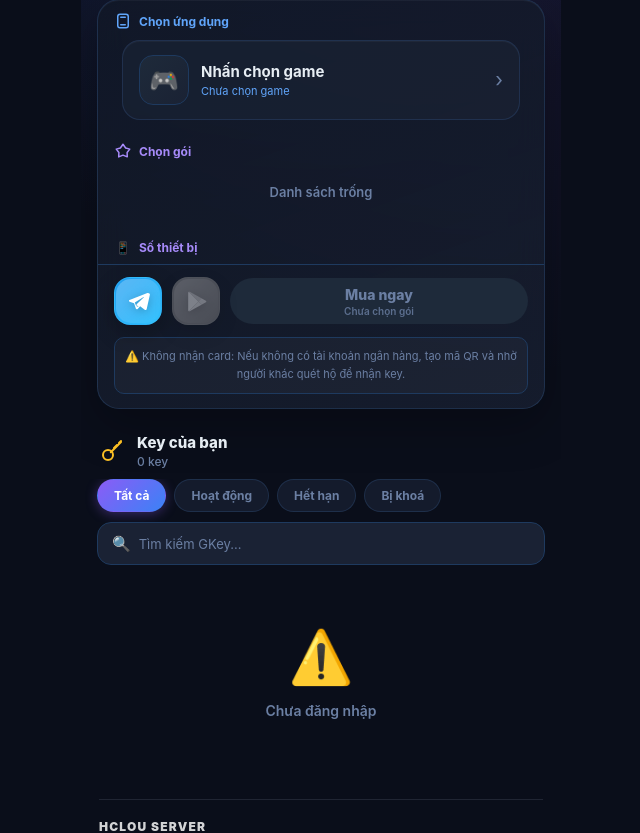
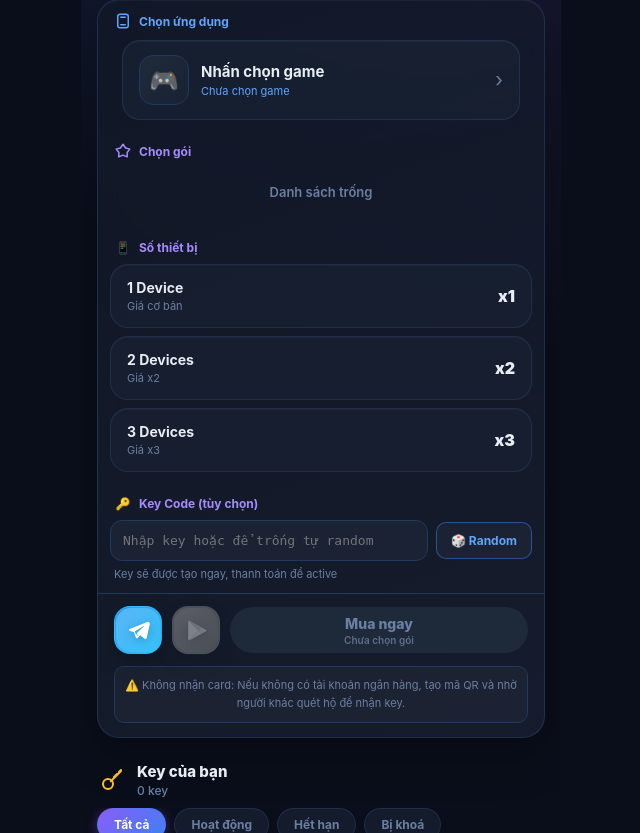
Before and after one commit to admin123ak/hclou, a PHP site: page /history/ in a window 1280 px wide. Shown: the part 391-1224 px from the top of the page, without its empty margins (319-959 px from the left). Run offline with PHP 8.4, Linux system fonts and the light colour scheme; some libraries are stand-ins or nearby versions.

Commit message:
UI: Hiện form tạo key đầy đủ giống Panel Kuro
- Bỏ display:none khỏi deviceList và keyInputWrap
- Device selector + Key input luôn hiển thị (không ẩn/hiện theo package)
- Chỉ ẩn khi chọn gói free
- UX giống Panel Kuro: tất cả options hiện 1 lần

Co-Authored-By: Claude Opus 4.7 <noreply@anthropic.com>

```diff
--- a/index.php
+++ b/index.php
@@ -305,7 +305,7 @@ html,body{height:100%;background:#0a0e1a!important;color:#e6edf3;font-family:-ap
       </div>
 
       <div class="pkg-label"><span class="label-ico">📱</span><span data-i18n="chooseDevices">Số thiết bị</span></div>
-      <div id="deviceList" class="pkg-list" style="display:none">
+      <div id="deviceList" class="pkg-list">
         <div class="pkg-row" onclick="pickDevices(1,this)">
           <div><div class="pkg-days">1 Device</div><div class="pkg-mode">Giá cơ bản</div></div>
           <div class="pkg-cost">x1</div>
@@ -320,8 +320,8 @@ html,body{height:100%;background:#0a0e1a!important;color:#e6edf3;font-family:-ap
         </div>
       </div>
 
-      <div class="pkg-label" id="keyInputLabel" style="display:none"><span class="label-ico">🔑</span><span data-i18n="customKey">Key Code (tùy chọn)</span></div>
-      <div id="keyInputWrap" style="display:none;padding:0 12px 12px">
+      <div class="pkg-label" id="keyInputLabel"><span class="label-ico">🔑</span><span data-i18n="customKey">Key Code (tùy chọn)</span></div>
+      <div id="keyInputWrap" style="padding:0 12px 12px">
         <div style="display:flex;gap:8px;align-items:center">
           <input type="text" id="customKeyInput" placeholder="Nhập key hoặc để trống tự random"
                  style="flex:1;padding:12px;border-radius:12px;border:1px solid var(--border);background:var(--bg3);color:var(--text);font-family:monospace;font-size:13px;outline:none">
@@ -682,18 +682,15 @@ function pickPkg(pid,el){
   document.querySelectorAll('#pkgList .pkg-row').forEach(function(e){ e.classList.remove('on'); });
   el.classList.add('on');
 
-  // Show device selector and key input after package selected
-  if(!selPkg.is_free){
-    document.getElementById('deviceList').style.display='flex';
-    document.getElementById('keyInputLabel').style.display='block';
-    document.getElementById('keyInputWrap').style.display='block';
-    // Auto-select 1 device by default
-    if(!selDevices) pickDevices(1, document.querySelector('#deviceList .pkg-row'));
-  } else {
+  // Device selector and key input always visible (Panel Kuro style)
+  // Just hide for free keys
+  if(selPkg.is_free){
     document.getElementById('deviceList').style.display='none';
     document.getElementById('keyInputLabel').style.display='none';
     document.getElementById('keyInputWrap').style.display='none';
   }
+  // Auto-select 1 device by default if not selected yet
+  if(!selDevices && !selPkg.is_free) pickDevices(1, document.querySelector('#deviceList .pkg-row'));
 
   updBuyBtn();
 }
```
